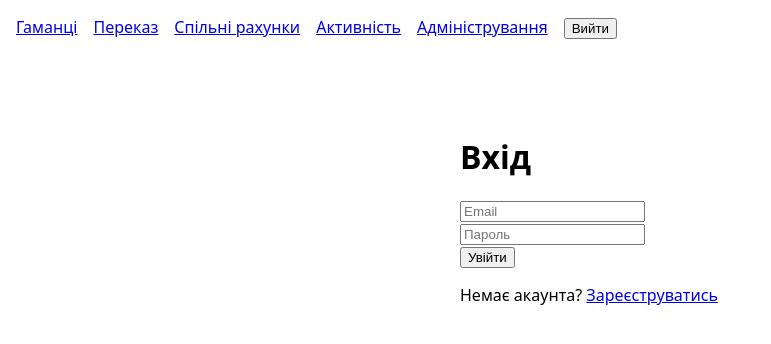
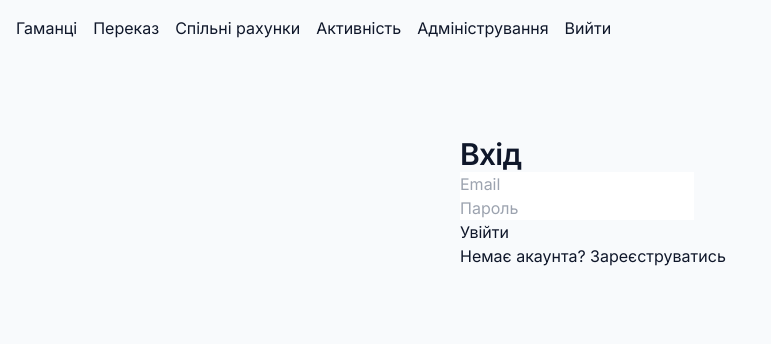
Before and after one commit to JuFios/p2p-ledger, a Next.js app in the folder apps/frontend/: page /login in a window 1280 px wide. Shown: the top 344 px of the page, without its empty margins (0-771 px from the left). Built offline with nearby package versions, Linux system fonts and the light colour scheme.

Commit message:
feat(ui): add Tailwind tokens and local Inter fonts

```diff
--- /dev/null
+++ b/apps/frontend/app/globals.css
@@ -0,0 +1,68 @@
+@tailwind base;
+@tailwind components;
+@tailwind utilities;
+
+:root {
+  color-scheme: light;
+  --canvas: 248 250 252;
+  --surface: 255 255 255;
+  --ink: 15 23 42;
+  --muted: 71 85 105;
+  --line: 226 232 240;
+  --accent: 79 70 229;
+  --on-accent: 255 255 255;
+  --positive: 4 120 87;
+  --caution: 180 83 9;
+  --negative: 225 29 72;
+  --info: 3 105 161;
+}
+@media (prefers-color-scheme: dark) {
+  :root {
+    color-scheme: dark;
+    --canvas: 2 6 23;
+    --surface: 15 23 42;
+    --ink: 241 245 249;
+    --muted: 148 163 184;
+    --line: 30 41 59;
+    --accent: 165 180 252;
+    --on-accent: 15 23 42;
+    --positive: 52 211 153;
+    --caution: 251 191 36;
+    --negative: 251 113 133;
+    --info: 56 189 248;
+  }
+}
+@layer base {
+  body { @apply m-0 bg-canvas font-sans text-ink antialiased; }
+  * { @apply border-line; }
+  :focus-visible { @apply outline-none ring-2 ring-accent ring-offset-2 ring-offset-canvas; }
+  h1 { @apply text-3xl font-semibold tracking-tight; }
+  h2 { @apply text-xl font-semibold tracking-tight; }
+  h3 { @apply text-base font-semibold; }
+  input, select, textarea { @apply min-w-0; }
+  button, a, input, select { @apply transition duration-150; }
+  button:disabled { @apply cursor-not-allowed opacity-50; }
+  summary { @apply cursor-pointer; }
+  th { @apply px-4 py-3 text-left text-xs font-semibold uppercase tracking-wider text-muted; }
+  td { @apply border-t px-4 py-4 text-sm; }
+}
+@layer components {
+  .page { @apply mx-auto w-full max-w-5xl px-4 py-8 md:px-8 md:py-12; }
+  .page-heading { @apply mb-8 flex flex-wrap items-end justify-between gap-4; }
+  .surface { @apply rounded-xl border bg-surface p-5 shadow-sm sm:p-6; }
+  .control { @apply min-h-11 w-full rounded-lg border bg-surface px-3 py-2 text-sm text-ink placeholder:text-muted; }
+  .label { @apply mb-2 block text-sm font-medium; }
+  .muted { @apply text-sm leading-relaxed text-muted; }
+  .button { @apply inline-flex min-h-11 items-center justify-center gap-2 rounded-lg px-4 py-2.5 text-sm font-semibold disabled:cursor-not-allowed disabled:opacity-50; }
+  .button-primary { @apply button bg-accent text-on-accent hover:opacity-90; }
+  .button-secondary { @apply button border bg-surface text-ink hover:bg-canvas; }
+  .button-ghost { @apply button text-muted hover:bg-canvas hover:text-ink; }
+  .button-danger { @apply button bg-negative text-canvas hover:opacity-90; }
+  .text-link { @apply font-medium text-accent underline-offset-4 hover:underline; }
+  .amount { @apply tabular-nums tracking-tight; }
+}
+@keyframes balance-flash { from { background-color: rgb(var(--positive) / .14); } to { background-color: transparent; } }
+.balance-flash { animation: balance-flash 1s ease-out; }
+@media (prefers-reduced-motion: reduce) {
+  *, *::before, *::after { animation: none !important; transition: none !important; scroll-behavior: auto !important; }
+}
--- a/apps/frontend/app/layout.tsx
+++ b/apps/frontend/app/layout.tsx
@@ -1,3 +1,6 @@
+import '@fontsource-variable/inter';
+import './globals.css';
+
 export const metadata = {
   title: 'P2P Ledger',
 };
@@ -9,7 +12,7 @@ export default function RootLayout({
 }) {
   return (
     <html lang="uk">
-      <body style={{ fontFamily: 'system-ui, sans-serif', margin: 0 }}>
+      <body>
         <nav aria-label="Головна навігація" style={{ padding: 16, display: 'flex', flexWrap: 'wrap', gap: 16 }}>
           <a href="/wallets">Гаманці</a>
           <a href="/transfers/new">Переказ</a>
--- /dev/null
+++ b/apps/frontend/postcss.config.js
@@ -0,0 +1 @@
+module.exports = { plugins: { tailwindcss: {}, autoprefixer: {} } };
--- /dev/null
+++ b/apps/frontend/tailwind.config.ts
@@ -0,0 +1,24 @@
+import type { Config } from 'tailwindcss';
+
+export default {
+  content: ['./app/**/*.{js,ts,jsx,tsx,mdx}', './components/**/*.{js,ts,jsx,tsx,mdx}'],
+  theme: {
+    extend: {
+      fontFamily: { sans: ['Inter Variable', 'Inter', 'system-ui', 'sans-serif'] },
+      colors: {
+        canvas: 'rgb(var(--canvas) / <alpha-value>)',
+        surface: 'rgb(var(--surface) / <alpha-value>)',
+        ink: 'rgb(var(--ink) / <alpha-value>)',
+        muted: 'rgb(var(--muted) / <alpha-value>)',
+        line: 'rgb(var(--line) / <alpha-value>)',
+        accent: 'rgb(var(--accent) / <alpha-value>)',
+        'on-accent': 'rgb(var(--on-accent) / <alpha-value>)',
+        positive: 'rgb(var(--positive) / <alpha-value>)',
+        caution: 'rgb(var(--caution) / <alpha-value>)',
+        negative: 'rgb(var(--negative) / <alpha-value>)',
+        info: 'rgb(var(--info) / <alpha-value>)',
+      },
+    },
+  },
+  plugins: [],
+} satisfies Config;
```
Also changed, not shown: apps/frontend/package.json (+6 -2 lines), 1 other file (tests, documents, lock files or other folders).
